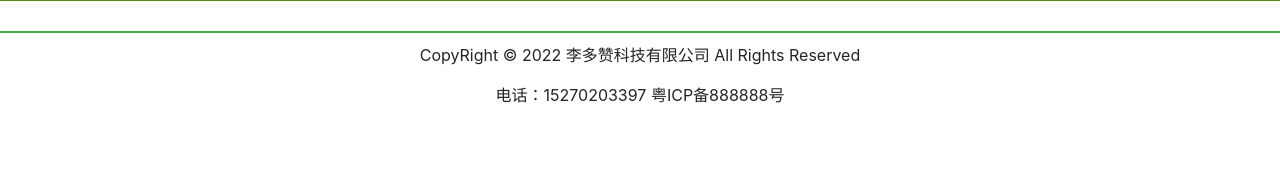
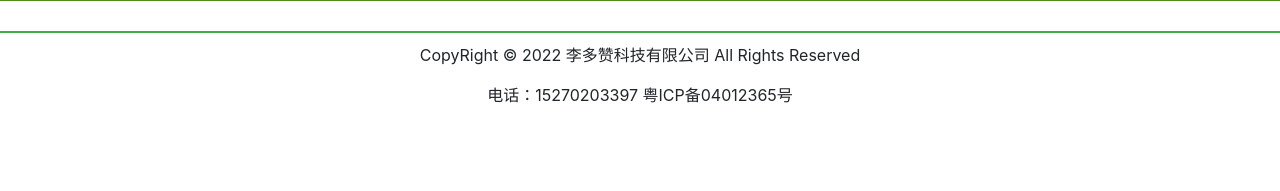
Before and after one commit to pioneerli/dailyfresh, a Django app: page /user/login in a window 1280 px wide. Shown: the part 609-800 px from the top of the page. Run offline with Django 3.2, Linux system fonts and the light colour scheme; some libraries are stand-ins or nearby versions.

Commit message:
update:更新备案号

```diff
--- a/templates/base.html
+++ b/templates/base.html
@@ -75,7 +75,7 @@
 {#			<a href="#">友情链接</a>#}
 {#		</div>#}
 		<p>CopyRight © 2022 李多赞科技有限公司 All Rights Reserved</p>
-		<p>电话：15270203397    粤ICP备888888号</p>
+		<p>电话：15270203397    粤ICP备04012365号</p>
 	</div>
     {# 网页底部html元素块 #}
     {% block bottom %}{% endblock bottom %}
```
